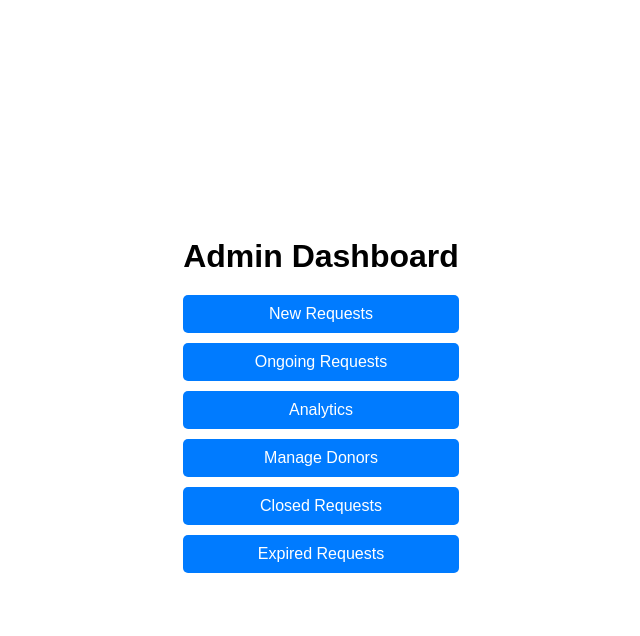
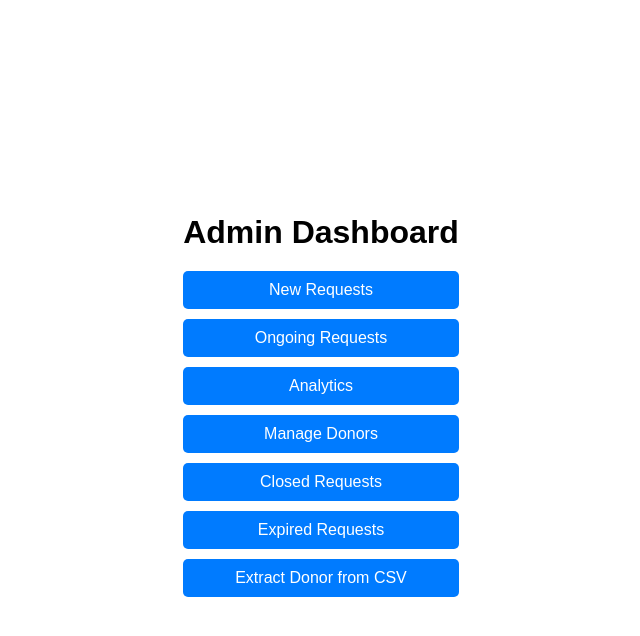
Before and after one commit to Siddharth-magesh/YouthRedCross-BloodRequest, a Flask app: page /admin/render_main_admin_page in a window 1280 px wide. Shown: the top 636 px of the page, without its empty margins (319-959 px from the left). Run offline with Flask 3, Linux system fonts and the light colour scheme.

Commit message:
added donor extraction from csv

```diff
--- a/app/routes/admin/admin.py
+++ b/app/routes/admin/admin.py
@@ -1,18 +1,21 @@
 # app/routes/admin.py
+import math
 import os
-from flask import Blueprint, render_template ,request
+from flask import Blueprint, render_template ,request,flash
 from flask_wtf import FlaskForm
 from wtforms import SubmitField ,FileField
 from wtforms.validators import InputRequired
 from app.utils.data_manipulations_toDB import FetchDetails
-from werkzeug.security import check_password_hash
+from werkzeug.security import generate_password_hash
 from werkzeug.utils import secure_filename
 import pandas as pd
+from app.utils.helper import get_next_id,convert_to_date, is_donor_active, replace_none
+from app.models import db,PersonalDetailsUser, AddressDetailsUser, DiseaseDetailsUser, AuthenticationDetailsDonor, DonorDetail
 
 admin_bp = Blueprint('admin', __name__, url_prefix='/admin')
 
 class AddDonorCSV(FlaskForm):
-    donor_file = FileField('Donor CSV File', validators=[InputRequired()])
+    new_donor_file = FileField('Donor CSV File', validators=[InputRequired()])
     submit = SubmitField('Upload')
 
 @admin_bp.route('/render_admin_login')
@@ -60,14 +63,108 @@ def render_manage_donors_admin_page():
 def add_donor_csv():
     form = AddDonorCSV()
     if request.method == 'POST' and form.validate_on_submit():
-        donor_file = form.donor_file.data
+        donor_file = form.new_donor_file.data
         donor_file.save(os.path.join(os.path.abspath("app/static/files/"),secure_filename(donor_file.filename)))
         try:
             donorDetails = pd.read_csv(os.path.join(os.path.abspath("app/static/files/"),secure_filename(donor_file.filename)))
-            first_name = donorDetails['First Name']
-            last_name = donorDetails['Last Name or Initial']
+            first_name = donorDetails['First Name'].astype(str)
+            last_name = donorDetails['Last Name or Initial'].astype(str)
+            # details for personal details table
             donor_names = [f"{first.strip()} {last.strip()}" for first, last in zip(first_name, last_name)]
-            print(donor_names)
+            donor_age = donorDetails['Age'].astype(int)
+            donor_dob = convert_to_date(donorDetails['Date of Birth'])
+            donor_contact = donorDetails['Phone Number'].astype(int)
+            donor_secondary_contact = donorDetails['Secondary Contact Number'].astype(int)
+            donor_martial_status = donorDetails['Martial Status'].astype(str)
+            donor_aadhar = donorDetails['Aadhar Number'].astype(int)
+
+            # details for address table
+            donor_address = donorDetails['Current Address'].astype(str)
+            donor_pincode = donorDetails['Pincode'].astype(int)
+            donor_city = donorDetails['City'].astype(str)
+            donor_state = donorDetails['State'].astype(str)
+            donor_country = donorDetails['Country'] if 'Country' in donorDetails.columns else ['India'] * len(donorDetails)
+
+            # details for diseases table
+            donor_disease = donorDetails['Any Disease or Allergies'].astype(str)
+            replaced_disease = [replace_none(str(disease)) for disease in donor_disease]
+            donor_disease_details = donorDetails['Disease Description'].astype(str)
+
+            # donor blood details
+            donor_blood_group = donorDetails['Blood Group'].astype(str)
+            # is_blood_donated = donorDetails['Donated Blood Already']
+            donor_last_donation = convert_to_date(donorDetails['Last Blood Donated Date'])
+            donor_donation_count = [0 if math.isnan(x) else int(x) for x in donorDetails['No of Times Donated'].tolist()]
+            donor_status = is_donor_active(donor_last_donation)
+
+            # donor login details
+            donor_email = donorDetails['Email Address'].astype(str)
+            donor_password = donorDetails['Password'].astype(str)
+            donor_confirm_password = donorDetails['Confirm Password'].astype(str)
+
+            for i in range(len(donor_names)):
+                personal_id = get_next_id(PersonalDetailsUser, 'PDDNR')
+                personal_details = PersonalDetailsUser(
+                    id=personal_id,
+                    first_name=first_name[i],
+                    last_name=last_name[i],
+                    age=donor_age[i],
+                    date_of_birth=donor_dob[i],
+                    contact_number=donor_contact[i],
+                    secondary_contact_number=donor_secondary_contact[i],
+                    marital_status=donor_martial_status[i],
+                    aadhar_number=donor_aadhar[i]
+                )
+                address_id = get_next_id(AddressDetailsUser, 'ADDNR')
+                address_details = AddressDetailsUser(
+                    id=address_id,
+                    address=donor_address[i],
+                    city=donor_city[i],
+                    state=donor_state[i],
+                    pincode=donor_pincode[i],
+                    country=donor_country[i] if not pd.isnull(donor_country[i]) else 'India'
+                )
+                disease_id = get_next_id(DiseaseDetailsUser, 'DISNR')
+                disease_details = DiseaseDetailsUser(
+                    id=disease_id,
+                    name=replaced_disease[i],
+                    description=donor_disease_details[i]
+                )
+                auth_id = get_next_id(AuthenticationDetailsDonor, 'AUTHDNR')
+                donor_authentication = AuthenticationDetailsDonor(
+                    id=auth_id,
+                    name = donor_names[i],
+                )
+                if donor_password[i] == donor_confirm_password[i]:
+                    hashed_donor_password = generate_password_hash(donor_password[i],method="scrypt")
+                donor_id = get_next_id(AuthenticationDetailsDonor, 'DNR')
+                donor_detail = DonorDetail(
+                    id = donor_id,
+                    name = donor_names[i],
+                    email = donor_email[i],
+                    password = hashed_donor_password,
+                    blood_group = donor_blood_group[i],
+                    personal_details_id = personal_id,
+                    address_id = address_id,
+                    active_status = donor_status[i],
+                    disease_id = disease_id,
+                    authentication_id = auth_id,
+                    last_donated_date = donor_last_donation[i],
+                    number_of_times_donated = donor_donation_count[i],
+                )
+                # personal_id = get_next_id(PersonalDetailsUser, 'PDDNR')
+                # address_id = get_next_id(AddressDetailsUser, 'ADDNR')
+                # disease_id = get_next_id(DiseaseDetailsUser, 'DISNR')
+                db.session.add(personal_details)
+                db.session.commit()
+                db.session.add(address_details)
+                db.session.commit()
+                db.session.add(disease_details)
+                db.session.commit()
+                db.session.add(donor_authentication)
+                db.session.commit()
+                db.session.add(donor_detail)
+                db.session.commit()
         except Exception as e:
             print(e)
-            return render_template('manage_donors_admin.html', form=form)
+    return render_template('add_donors_csv.html', form=form)
--- a/app/templates/admin_main_page.html
+++ b/app/templates/admin_main_page.html
@@ -56,6 +56,9 @@
         <a href="{{ url_for('admin.render_expired_requests_page') }}"
           >Expired Requests</a
         >
+        <a href="{{ url_for('admin.add_donor_csv') }}"
+          >Extract Donor from CSV</a
+        >
       </div>
     </div>
   </body>
```
Also changed, not shown: app/utils/helper.py (added, +45 -0 lines), 1 other file.
